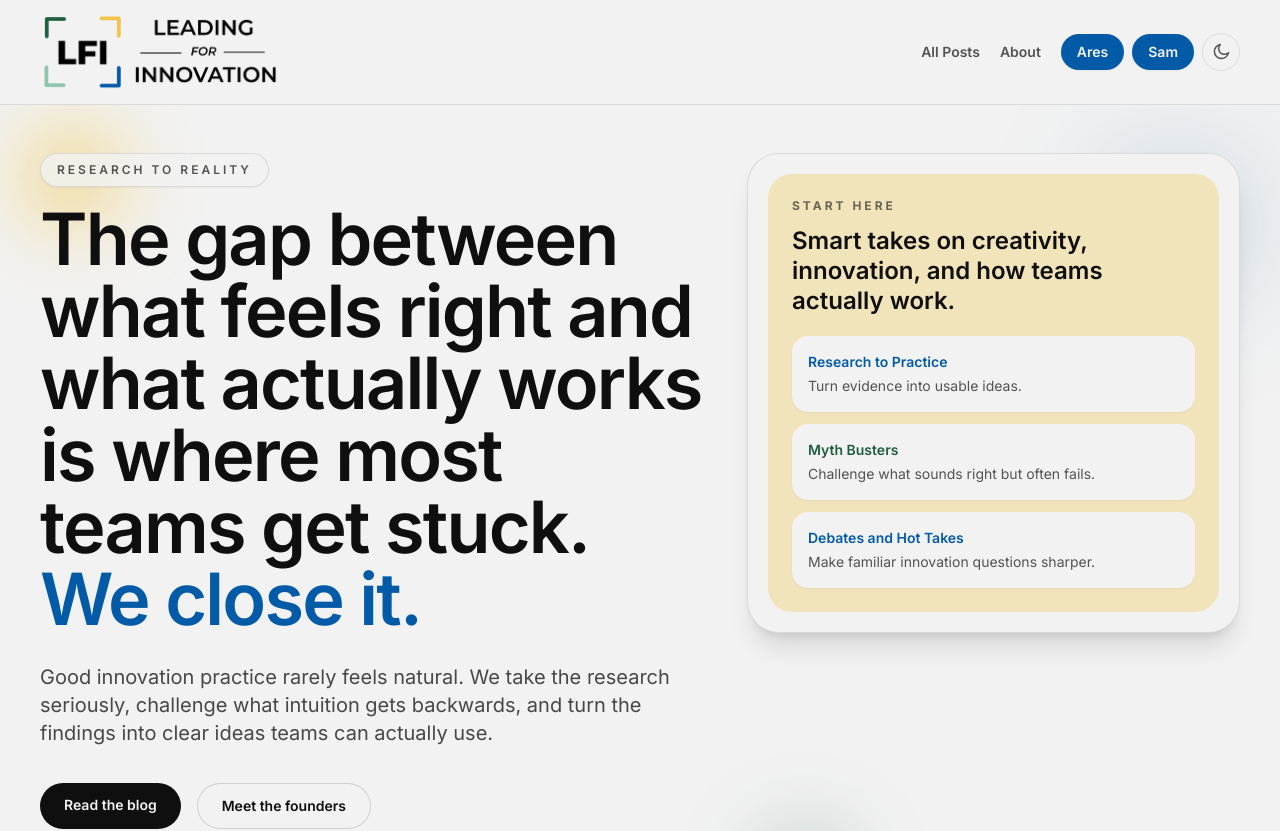
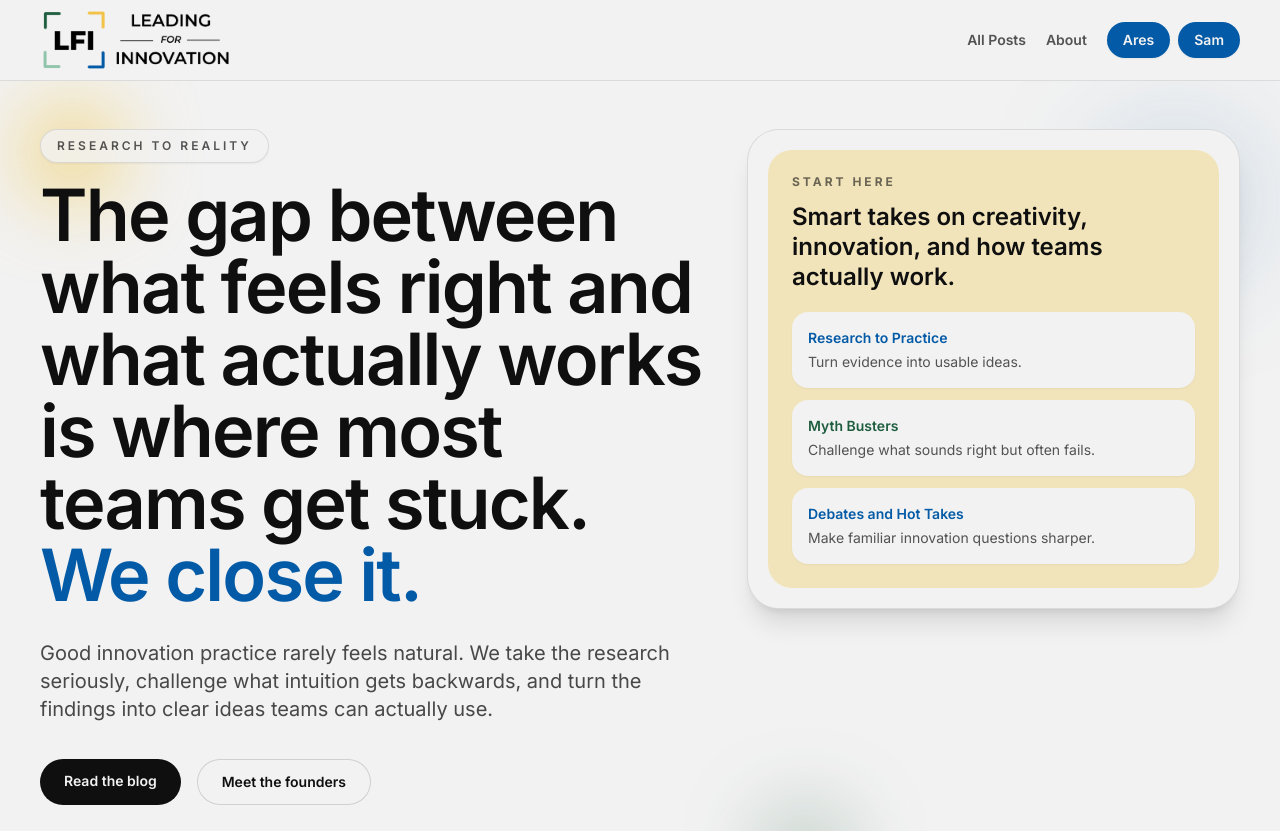
Before and after one commit to aresboiralopez9/leading-for-innovation, a Next.js app: page / in a window 1280 px wide. Shown: the top 831 px of the page. Built offline with nearby package versions, Linux system fonts and the light colour scheme.

Commit message:
Remove theme toggle and update header styles
Removed theme toggle functionality and related icons from the Header component. Adjusted header styles and image dimensions.

```diff
--- a/src/components/Header.tsx
+++ b/src/components/Header.tsx
@@ -3,7 +3,6 @@
 import Link from 'next/link'
 import Image from 'next/image'
 import { useState } from 'react'
-import { useTheme } from './ThemeProvider'
 import type { SiteSettingsData } from '@/lib/content'
 
 interface HeaderProps {
@@ -11,7 +10,6 @@ interface HeaderProps {
 }
 
 export function Header({ settings }: HeaderProps) {
-  const { theme, toggle } = useTheme()
   const [menuOpen, setMenuOpen] = useState(false)
 
   const { betaBadge, navItems, linkedInUrl1, linkedInUrl2 } = settings
@@ -23,22 +21,22 @@ export function Header({ settings }: HeaderProps) {
     'rounded-full bg-lfi-blue px-4 py-2 text-center text-sm font-semibold text-lfi-white transition-colors hover:bg-lfi-green'
 
   return (
-    <header className="sticky top-0 z-50 border-b border-ink/10 bg-lfi-white/90 backdrop-blur-xl dark:border-lfi-white/10 dark:bg-ink/90">
-      <div className="mx-auto flex max-w-7xl items-center justify-between px-6 py-2 md:px-10 md:py-3">
+    <header className="sticky top-0 z-50 border-b border-ink/10 bg-lfi-white/95 backdrop-blur-xl">
+      <div className="mx-auto flex max-w-7xl items-center justify-between px-6 py-2 md:px-10">
         <Link href="/" className="flex items-center" aria-label="Leading for Innovation home">
           <Image
             src="/lfi-horizontal-logo.png"
             alt="Leading for Innovation"
-            width={300}
-            height={82}
+            width={285}
+            height={78}
             priority
-            className="h-16 w-auto md:h-20"
+            className="h-14 w-auto md:h-16"
           />
         </Link>
 
         <div className="hidden items-center gap-5 md:flex">
           {betaBadge && (
-            <span className="rounded-full bg-lfi-yellow/35 px-3 py-1 text-xs font-bold uppercase tracking-[0.2em] text-ink/70 dark:text-lfi-white/80">
+            <span className="rounded-full bg-lfi-yellow/35 px-3 py-1 text-xs font-bold uppercase tracking-[0.2em] text-ink/70">
               Beta
             </span>
           )}
@@ -48,7 +46,7 @@ export function Header({ settings }: HeaderProps) {
               <Link
                 key={`${item.label}-${item.href}`}
                 href={item.href}
-                className="text-sm font-semibold text-ink/70 transition-colors hover:text-lfi-blue dark:text-lfi-white/75 dark:hover:text-lfi-yellow"
+                className="text-sm font-semibold text-ink/70 transition-colors hover:text-lfi-blue"
               >
                 {item.label}
               </Link>
@@ -63,33 +61,15 @@ export function Header({ settings }: HeaderProps) {
             <Link href={linkedInUrl2} className={primaryButtonClass}>
               Sam
             </Link>
-
-            <button
-              type="button"
-              onClick={toggle}
-              aria-label="Toggle theme"
-              className="rounded-full border border-ink/10 p-2 text-ink/70 transition-colors hover:bg-lfi-mint/40 dark:border-lfi-white/10 dark:text-lfi-white/75 dark:hover:bg-lfi-white/10"
-            >
-              {theme === 'dark' ? <SunIcon /> : <MoonIcon />}
-            </button>
           </div>
         </div>
 
         <div className="flex items-center gap-2 md:hidden">
           <button
             type="button"
-            onClick={toggle}
-            aria-label="Toggle theme"
-            className="rounded-full border border-ink/10 p-2 text-ink/70 transition-colors hover:bg-lfi-mint/40 dark:border-lfi-white/10 dark:text-lfi-white/75 dark:hover:bg-lfi-white/10"
-          >
-            {theme === 'dark' ? <SunIcon /> : <MoonIcon />}
-          </button>
-
-          <button
-            type="button"
             onClick={() => setMenuOpen(!menuOpen)}
             aria-label="Open menu"
-            className="rounded-full border border-ink/10 p-2 text-ink/70 transition-colors hover:bg-lfi-mint/40 dark:border-lfi-white/10 dark:text-lfi-white/75 dark:hover:bg-lfi-white/10"
+            className="rounded-full border border-ink/10 p-2 text-ink/70 transition-colors hover:bg-lfi-mint/40"
           >
             {menuOpen ? <XIcon /> : <MenuIcon />}
           </button>
@@ -97,14 +77,14 @@ export function Header({ settings }: HeaderProps) {
       </div>
 
       {menuOpen && (
-        <div className="border-t border-ink/10 bg-lfi-white px-6 py-5 shadow-lg dark:border-lfi-white/10 dark:bg-ink md:hidden">
+        <div className="border-t border-ink/10 bg-lfi-white px-6 py-5 shadow-lg md:hidden">
           <nav className="flex flex-col gap-4">
             {navItems.map((item) => (
               <Link
                 key={`${item.label}-${item.href}-mobile`}
                 href={item.href}
                 onClick={() => setMenuOpen(false)}
-                className="text-sm font-semibold text-ink/75 transition-colors hover:text-lfi-blue dark:text-lfi-white/75 dark:hover:text-lfi-yellow"
+                className="text-sm font-semibold text-ink/75 transition-colors hover:text-lfi-blue"
               >
                 {item.label}
               </Link>
@@ -131,48 +111,6 @@ export function Header({ settings }: HeaderProps) {
         </div>
       )}
     </header>
-  )
-}
-
-function MoonIcon() {
-  return (
-    <svg
-      aria-hidden="true"
-      className="h-5 w-5"
-      viewBox="0 0 24 24"
-      fill="none"
-      stroke="currentColor"
-      strokeWidth="1.8"
-      strokeLinecap="round"
-      strokeLinejoin="round"
-    >
-      <path d="M21 12.8A8.5 8.5 0 1 1 11.2 3a6.5 6.5 0 0 0 9.8 9.8Z" />
-    </svg>
-  )
-}
-
-function SunIcon() {
-  return (
-    <svg
-      aria-hidden="true"
-      className="h-5 w-5"
-      viewBox="0 0 24 24"
-      fill="none"
-      stroke="currentColor"
-      strokeWidth="1.8"
-      strokeLinecap="round"
-      strokeLinejoin="round"
-    >
-      <circle cx="12" cy="12" r="4.5" />
-      <path d="M12 2.5v2.2" />
-      <path d="M12 19.3v2.2" />
-      <path d="m4.6 4.6 1.6 1.6" />
-      <path d="m17.8 17.8 1.6 1.6" />
-      <path d="M2.5 12h2.2" />
-      <path d="M19.3 12h2.2" />
-      <path d="m4.6 19.4 1.6-1.6" />
-      <path d="m17.8 6.2 1.6-1.6" />
-    </svg>
   )
 }
 
```
